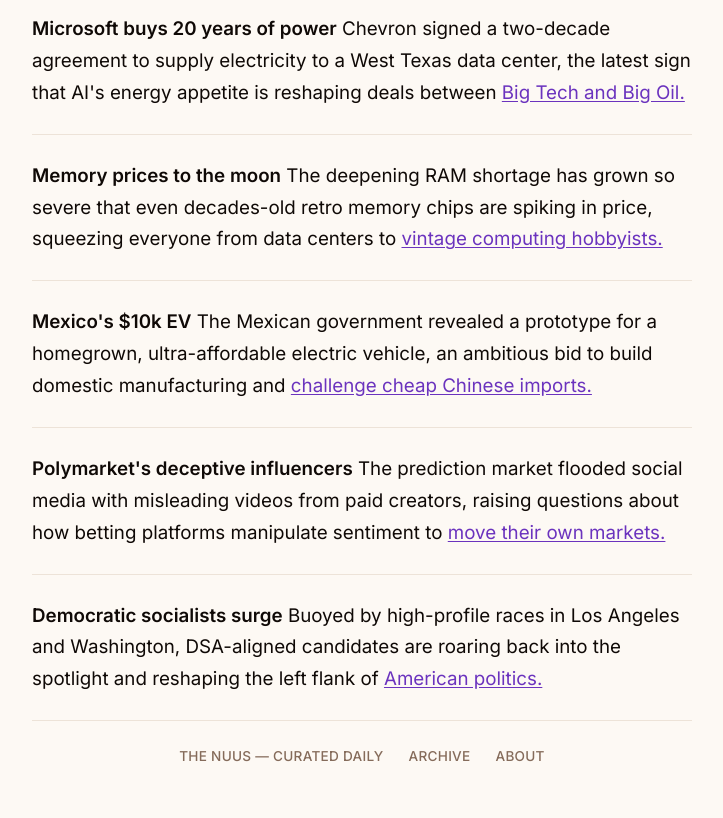
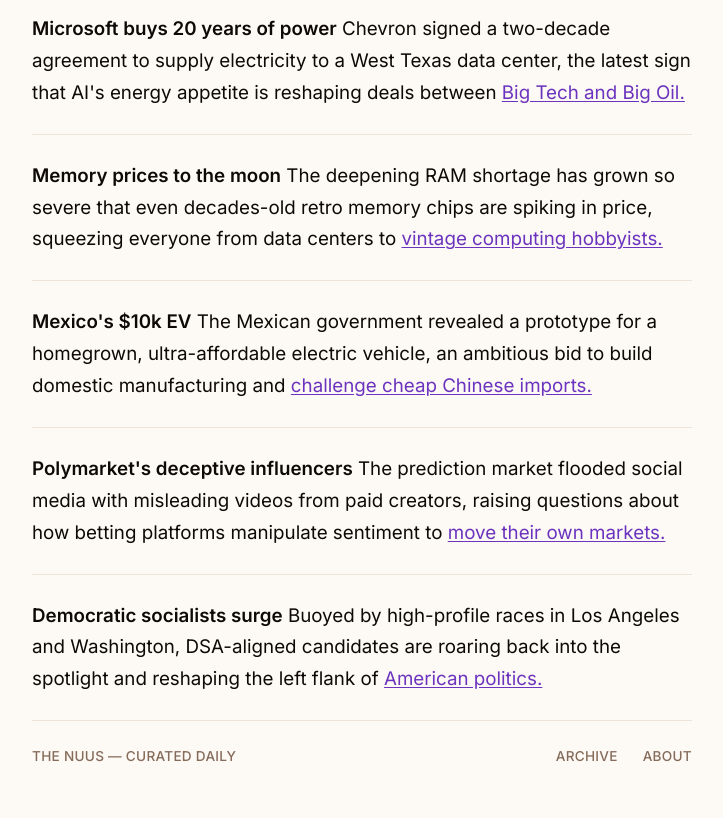
Before and after one commit to azeemazeez/news, a website: page public/index.html in a window 1280 px wide. Shown: the part 1335-2153 px from the top of the page, without its empty margins (278-1001 px from the left). Drawn offline with Linux system fonts and the light colour scheme; a web font is replaced by a local one.

Commit message:
Footer: site name left, links right

```diff
--- a/public/styles.css
+++ b/public/styles.css
@@ -230,9 +230,8 @@ a.site-name {
   letter-spacing: 0.02em;
   text-transform: uppercase;
   display: flex;
-  justify-content: center;
+  justify-content: space-between;
   align-items: center;
-  gap: 1.25rem;
 }
 
 .footer p {
```
